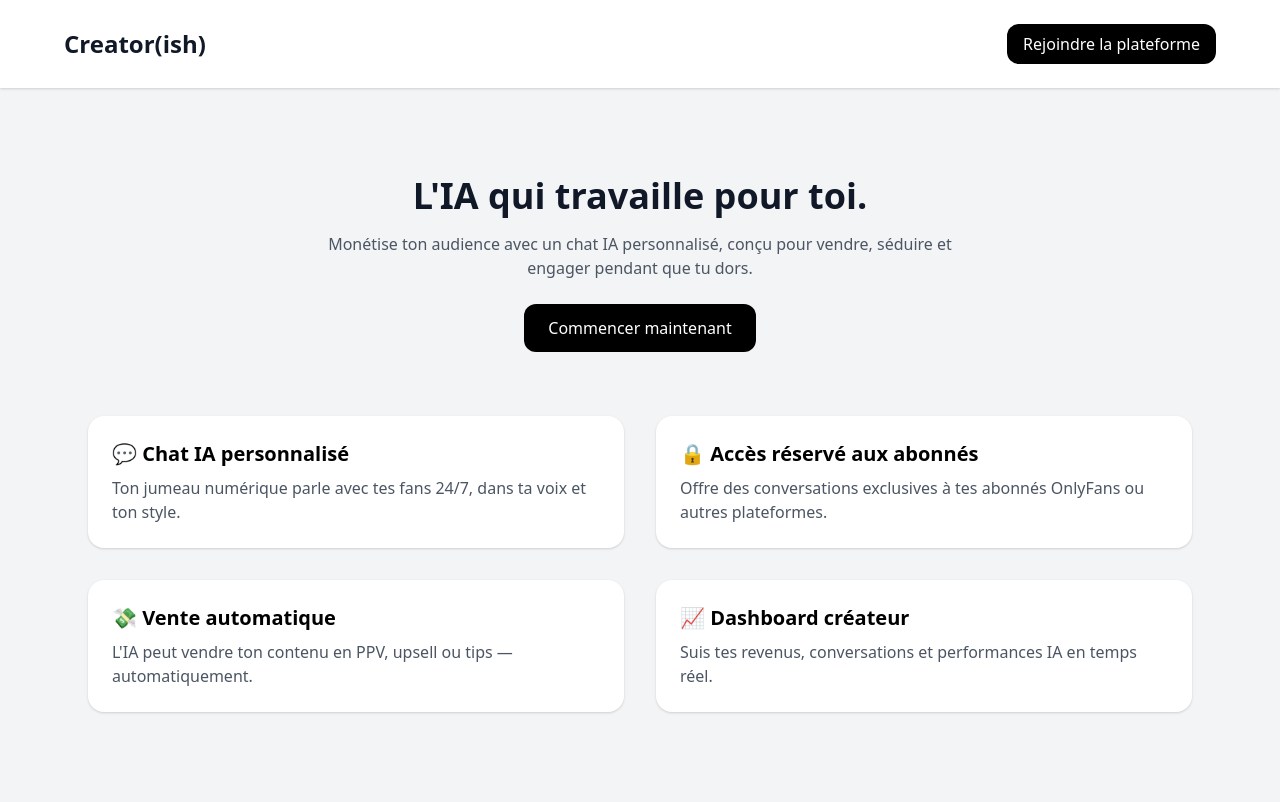
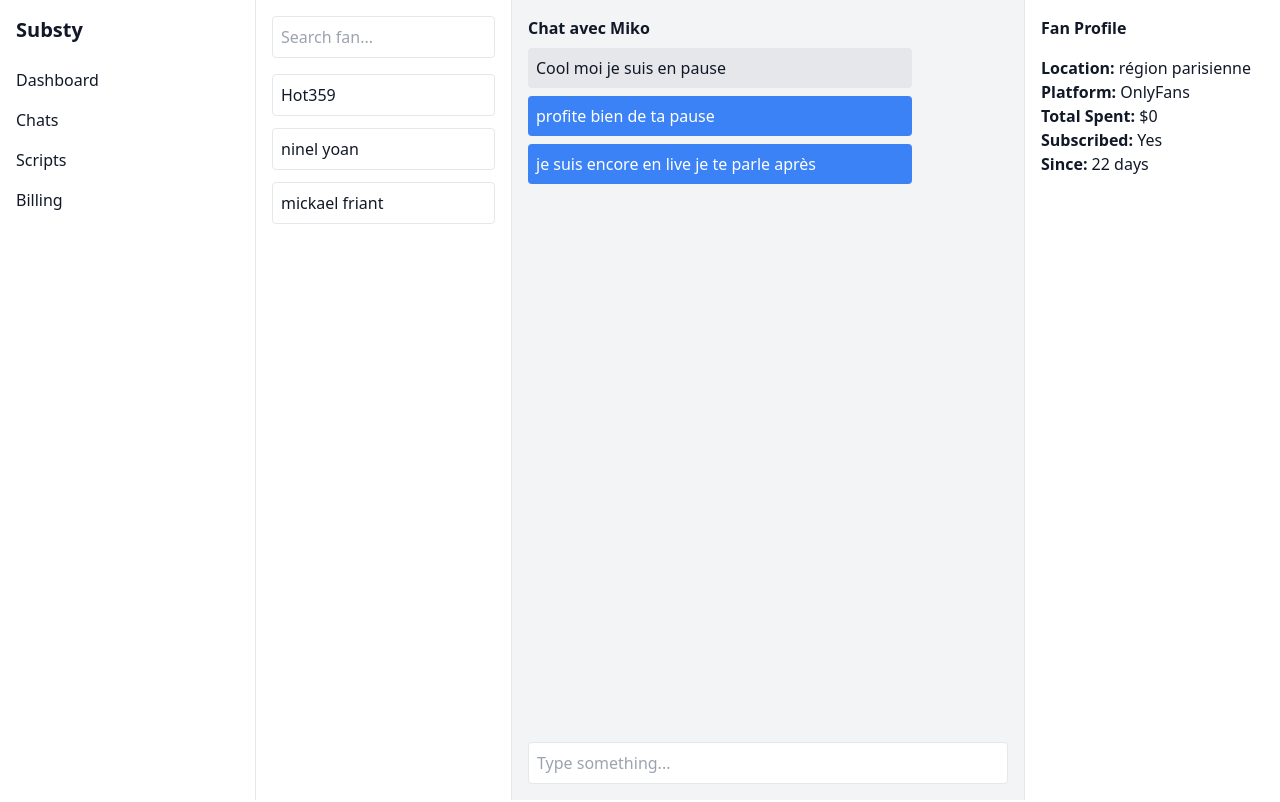
Before and after one commit to antniid/site, a Next.js app: page / in a window 1280 px wide. Shown: the top 802 px of the page. Built offline with nearby package versions, Linux system fonts and the light colour scheme.

Commit message:
Update index.tsx

```diff
--- a/pages/index.tsx
+++ b/pages/index.tsx
@@ -1,68 +1,57 @@
 // pages/index.tsx
 import React from 'react';
-import Head from 'next/head';
-import '../styles/globals.css'; // Vérifie le chemin de ton fichier CSS global
 
-const Home = () => {
+export default function Dashboard() {
   return (
-    <div className="min-h-screen bg-gray-100">
-      <Head>
-        <title>Creator(ish) - Monétise ton IA</title>
-      </Head>
-      <header className="bg-white shadow p-6">
-        <div className="max-w-6xl mx-auto flex justify-between items-center">
-          <h1 className="text-2xl font-bold text-gray-900">Creator(ish)</h1>
-          <button className="bg-black text-white px-4 py-2 rounded-xl hover:bg-gray-800">
-            Rejoindre la plateforme
-          </button>
-        </div>
-      </header>
+    <div className="flex h-screen bg-gray-100 text-gray-900">
+      {/* Sidebar */}
+      <aside className="w-64 bg-white border-r p-4">
+        <h2 className="text-xl font-bold mb-6">Substy</h2>
+        <nav className="space-y-4">
+          <a href="#" className="block hover:text-blue-600">Dashboard</a>
+          <a href="#" className="block hover:text-blue-600">Chats</a>
+          <a href="#" className="block hover:text-blue-600">Scripts</a>
+          <a href="#" className="block hover:text-blue-600">Billing</a>
+        </nav>
+      </aside>
 
-      <main className="max-w-6xl mx-auto p-6">
-        <section className="text-center my-16">
-          <h2 className="text-4xl font-extrabold text-gray-900 mb-4">
-            L'IA qui travaille pour toi.
-          </h2>
-          <p className="text-gray-600 max-w-2xl mx-auto">
-            Monétise ton audience avec un chat IA personnalisé, conçu pour vendre, séduire et engager pendant que tu dors.
-          </p>
-          <button className="mt-6 bg-black text-white px-6 py-3 rounded-xl hover:bg-gray-800">
-            Commencer maintenant
-          </button>
+      {/* Main content */}
+      <main className="flex-1 flex">
+        {/* Chat list */}
+        <section className="w-1/4 border-r bg-white p-4 overflow-y-auto">
+          <input type="text" placeholder="Search fan..." className="w-full mb-4 p-2 border rounded" />
+          <ul className="space-y-3">
+            <li className="p-2 border rounded hover:bg-gray-100 cursor-pointer">Hot359</li>
+            <li className="p-2 border rounded hover:bg-gray-100 cursor-pointer">ninel yoan</li>
+            <li className="p-2 border rounded hover:bg-gray-100 cursor-pointer">mickael friant</li>
+          </ul>
         </section>
 
-        <section className="grid md:grid-cols-2 gap-8">
-          <div className="bg-white p-6 rounded-2xl shadow">
-            <h3 className="text-xl font-semibold mb-2">💬 Chat IA personnalisé</h3>
-            <p className="text-gray-600">Ton jumeau numérique parle avec tes fans 24/7, dans ta voix et ton style.</p>
+        {/* Message feed */}
+        <section className="w-2/4 p-4 flex flex-col justify-between">
+          <div>
+            <h3 className="font-semibold mb-2">Chat avec Miko</h3>
+            <div className="space-y-2">
+              <div className="bg-gray-200 p-2 rounded max-w-sm">Cool moi je suis en pause</div>
+              <div className="bg-blue-500 text-white p-2 rounded self-end max-w-sm">profite bien de ta pause</div>
+              <div className="bg-blue-500 text-white p-2 rounded self-end max-w-sm">je suis encore en live je te parle après</div>
+            </div>
           </div>
-          <div className="bg-white p-6 rounded-2xl shadow">
-            <h3 className="text-xl font-semibold mb-2">🔒 Accès réservé aux abonnés</h3>
-            <p className="text-gray-600">Offre des conversations exclusives à tes abonnés OnlyFans ou autres plateformes.</p>
-          </div>
-          <div className="bg-white p-6 rounded-2xl shadow">
-            <h3 className="text-xl font-semibold mb-2">💸 Vente automatique</h3>
-            <p className="text-gray-600">L'IA peut vendre ton contenu en PPV, upsell ou tips — automatiquement.</p>
-          </div>
-          <div className="bg-white p-6 rounded-2xl shadow">
-            <h3 className="text-xl font-semibold mb-2">📈 Dashboard créateur</h3>
-            <p className="text-gray-600">Suis tes revenus, conversations et performances IA en temps réel.</p>
+          <div className="mt-4">
+            <input type="text" placeholder="Type something..." className="w-full p-2 border rounded" />
           </div>
         </section>
 
-        <section className="text-center mt-24">
-          <h2 className="text-3xl font-bold mb-4">Prêt à créer ton clone IA ?</h2>
-          <button className="bg-black text-white px-6 py-3 rounded-xl hover:bg-gray-800">
-            Créer mon profil
-          </button>
+        {/* Fan profile */}
+        <section className="w-1/4 border-l bg-white p-4">
+          <h4 className="font-semibold mb-4">Fan Profile</h4>
+          <p><strong>Location:</strong> région parisienne</p>
+          <p><strong>Platform:</strong> OnlyFans</p>
+          <p><strong>Total Spent:</strong> $0</p>
+          <p><strong>Subscribed:</strong> Yes</p>
+          <p><strong>Since:</strong> 22 days</p>
         </section>
       </main>
-
-      <footer className="text-center py-6 text-gray-500 mt-24">
-        © 2025 Creator(ish). Tous droits réservés.
-      </footer>
     </div>
   );
-};
-
-export default Home;
+}
```
